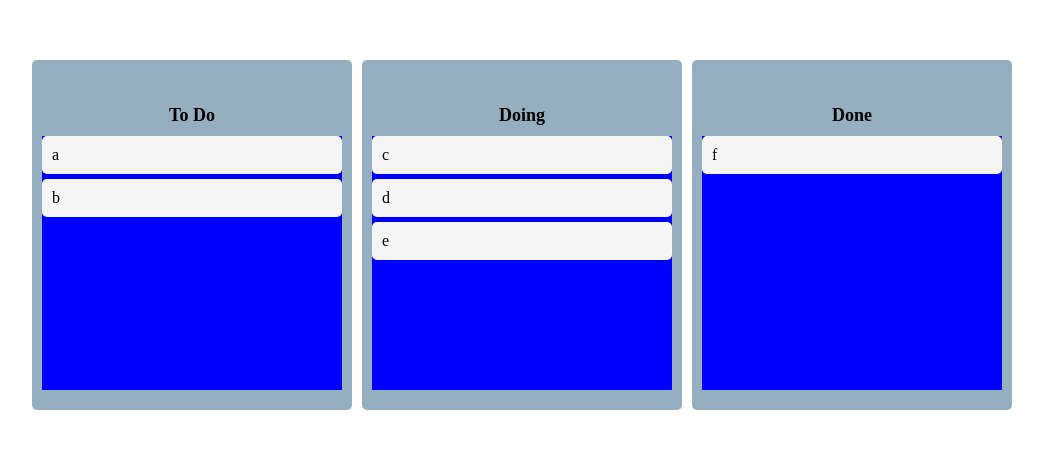
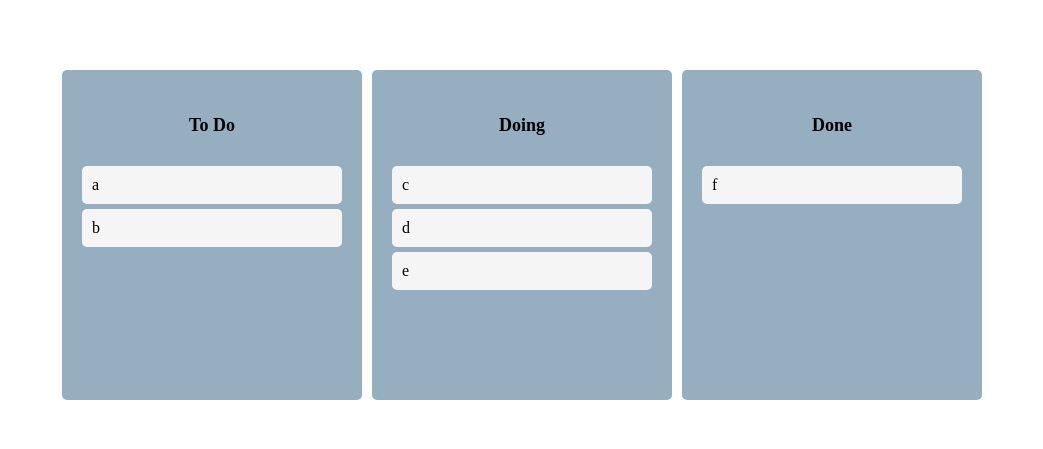
Before and after one commit to huisu-noh/react-trello, a React (Create React App) app: page / in a window 1280 px wide. Shown: the part 173-622 px from the top of the page, without its empty margins (126-1169 px from the left). Built offline with nearby package versions, Linux system fonts and the light colour scheme.

Commit message:
feat: Dragable Snapshot
1. styling 색상 변경

```diff
--- a/src/Components/Board.tsx
+++ b/src/Components/Board.tsx
@@ -4,13 +4,13 @@
 
 const Wrapper = styled.div`
   width: 300px;
-  padding: 20px 10px;
   padding-top: 30px;
   background-color: ${(props) => props.theme.bgColor};
   border-radius: 5px;
   min-height: 300px;
   display: flex;
   flex-direction: column;
+  overflow: hidden;
 `;
 
 const Title = styled.h2`
@@ -27,9 +27,14 @@
 
 const Area = styled.div<IAreaProps>`
   background-color: ${(props) =>
-    props.isDraggingOver ? "pink" : props.isDraggingFromThis ? "red" : "blue"};
+    props.isDraggingOver
+      ? "#dfe6e9"
+      : props.isDraggingFromThis
+      ? "#b2bec3"
+      : "transparent"};
   flex-grow: 1;
   transition: background-color 0.3s ease-in-out;
+  padding: 20px;
 `;
 
 interface IBoardProps {
--- a/src/Components/DragabbleCard.tsx
+++ b/src/Components/DragabbleCard.tsx
@@ -2,11 +2,14 @@
 import { Draggable } from "react-beautiful-dnd";
 import styled from "styled-components";
 
-const Card = styled.div`
+const Card = styled.div<{ isDragging: boolean }>`
   border-radius: 5px;
   margin-bottom: 5px;
   padding: 10px;
-  background-color: ${(props) => props.theme.cardBgColor};
+  background-color: ${(props) =>
+    props.isDragging ? "#e4f2ff" : props.theme.cardBgColor};
+  box-shadow: ${(props) =>
+    props.isDragging ? "0px 2px 5px rgba(0, 0, 0, 0.05)" : "none"};
 `;
 
 interface IDragabbleCardProps {
@@ -17,8 +20,9 @@
 function DragabbleCard({ toDo, index }: IDragabbleCardProps) {
   return (
     <Draggable key={toDo} draggableId={toDo} index={index}>
-      {(magic) => (
+      {(magic, snapshot) => (
         <Card
+          isDragging={snapshot.isDragging}
           ref={magic.innerRef}
           {...magic.dragHandleProps}
           {...magic.draggableProps}
```
